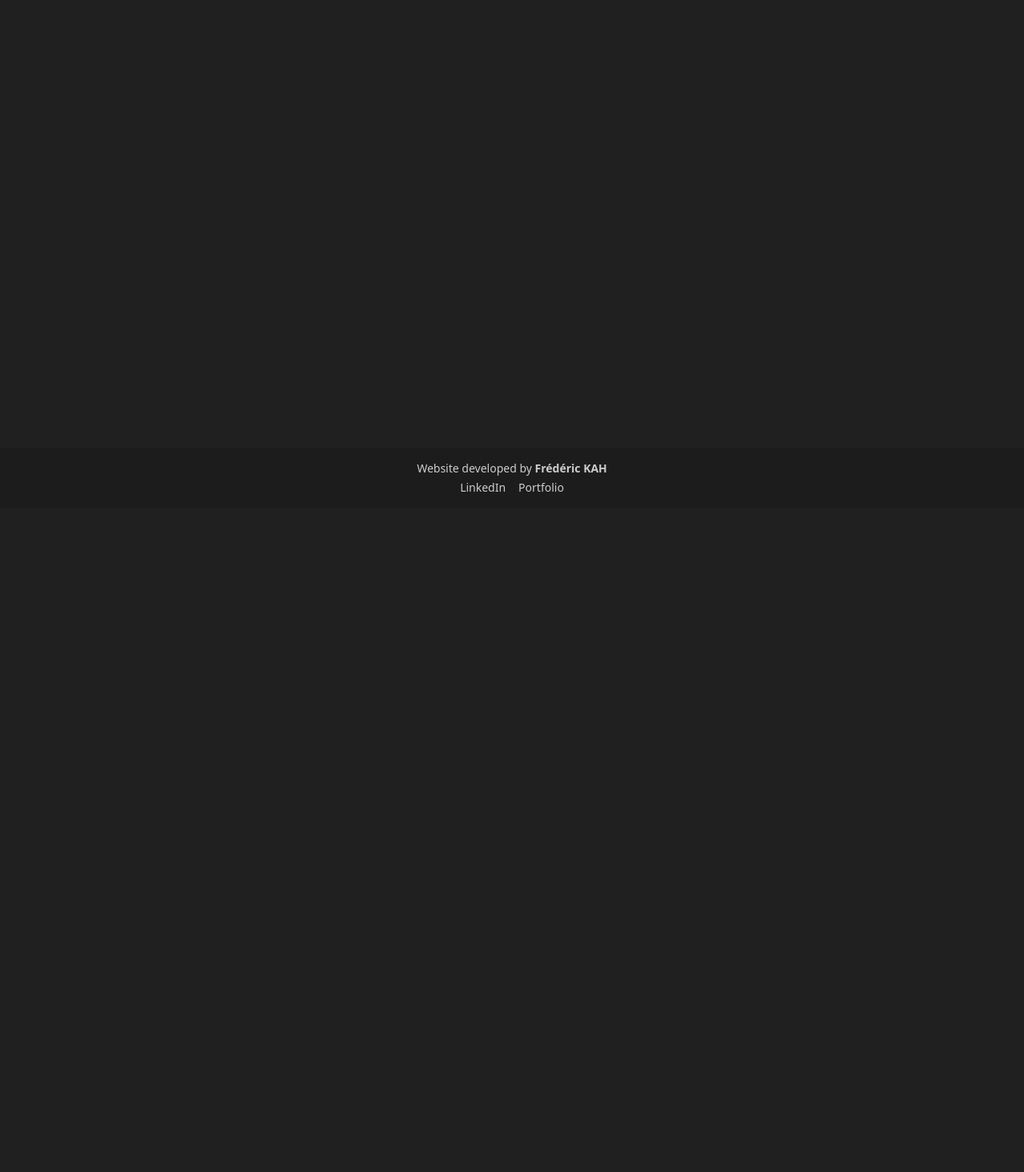
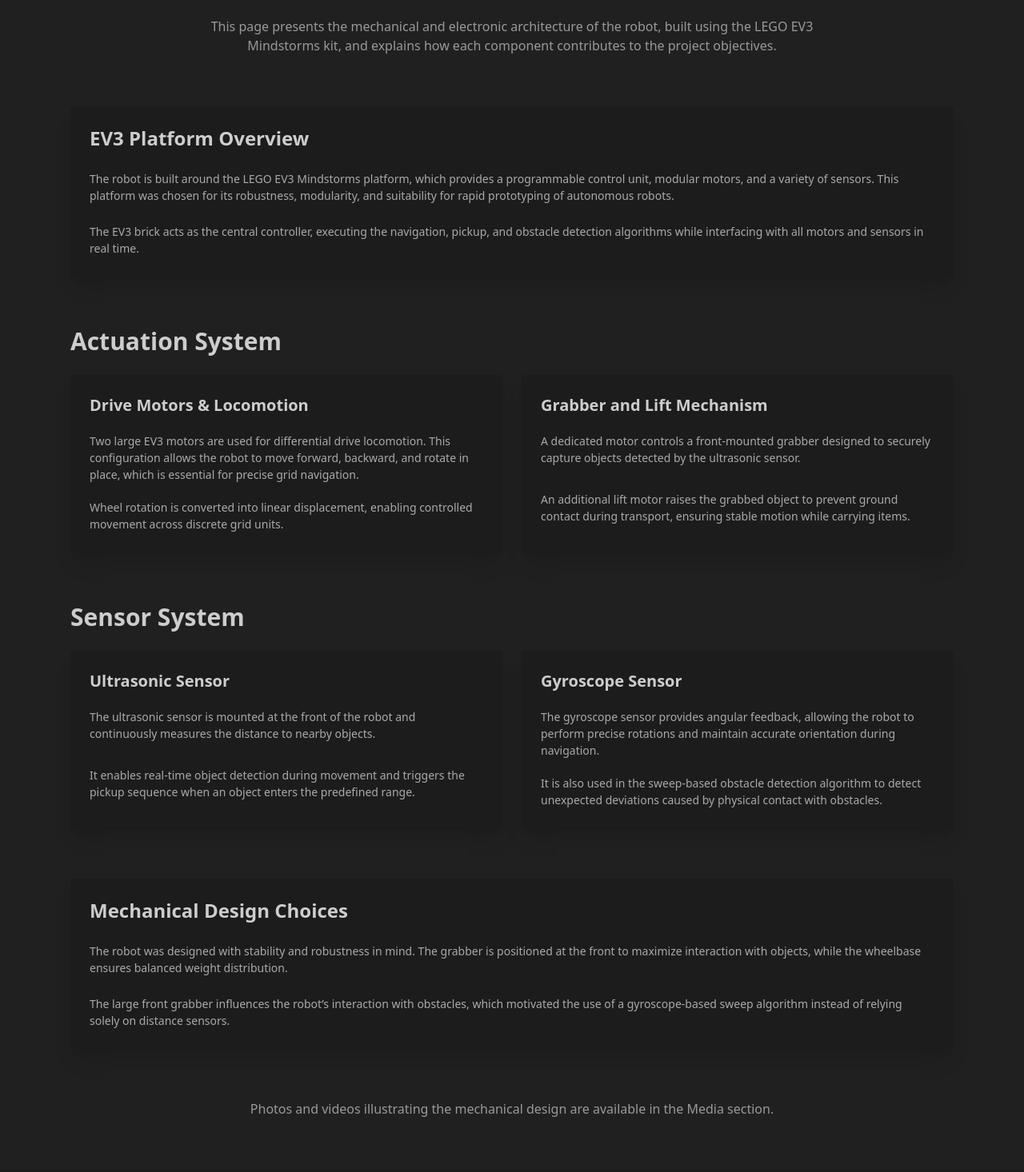
Before and after one commit to FrKah/robot_project, a React (Vite) app: page /robot-architecture in a window 1280 px wide. Shown: the part 164-1630 px from the top of the page at 80% size. Before the commit the page ends 800 px from the top, so only its background shows below. Built offline with nearby package versions, Linux system fonts and the light colour scheme.

Commit message:
Enhance layout with detailed sections on architecture, actuation, sensors, and mechanical design.

```diff
--- a/src/pages/RobotArchitecture.jsx
+++ b/src/pages/RobotArchitecture.jsx
@@ -1,11 +1,151 @@
-export const RobotArchiture = () => {
+export const RobotArchitecture = () => {
   return (
-    <main className="mx-auto max-w-4xl p-8">
-      <h1 className="pb-8 text-center text-4xl font-bold">
-        RobotArchiture
-      </h1>
+    <main className="mx-auto max-w-6xl px-6 py-16 space-y-16">
+
+      {/* Page header */}
+      <header className="text-center space-y-4">
+        <h1 className="text-4xl font-bold">Robot Architecture</h1>
+        <p className="opacity-70 max-w-3xl mx-auto">
+          This page presents the mechanical and electronic architecture of the robot,
+          built using the LEGO EV3 Mindstorms kit, and explains how each component
+          contributes to the project objectives.
+        </p>
+      </header>
+
+      {/* PLATFORM OVERVIEW */}
+      <section className="card bg-base-200 shadow-xl">
+        <div className="card-body space-y-4">
+          <h2 className="text-2xl font-semibold">
+            EV3 Platform Overview
+          </h2>
+          <p className="opacity-80">
+            The robot is built around the LEGO EV3 Mindstorms platform, which provides
+            a programmable control unit, modular motors, and a variety of sensors.
+            This platform was chosen for its robustness, modularity, and suitability
+            for rapid prototyping of autonomous robots.
+          </p>
+          <p className="opacity-80">
+            The EV3 brick acts as the central controller, executing the navigation,
+            pickup, and obstacle detection algorithms while interfacing with all
+            motors and sensors in real time.
+          </p>
+        </div>
+      </section>
+
+      {/* ACTUATION */}
+      <section className="space-y-6">
+        <h2 className="text-3xl font-semibold">
+          Actuation System
+        </h2>
+
+        <div className="grid md:grid-cols-2 gap-6">
+          <div className="card bg-base-200 shadow-xl">
+            <div className="card-body space-y-3">
+              <h3 className="text-xl font-semibold">
+                Drive Motors & Locomotion
+              </h3>
+              <p className="opacity-80">
+                Two large EV3 motors are used for differential drive locomotion.
+                This configuration allows the robot to move forward, backward,
+                and rotate in place, which is essential for precise grid navigation.
+              </p>
+              <p className="opacity-80">
+                Wheel rotation is converted into linear displacement, enabling
+                controlled movement across discrete grid units.
+              </p>
+            </div>
+          </div>
+
+          <div className="card bg-base-200 shadow-xl">
+            <div className="card-body space-y-3">
+              <h3 className="text-xl font-semibold">
+                Grabber and Lift Mechanism
+              </h3>
+              <p className="opacity-80">
+                A dedicated motor controls a front-mounted grabber designed to
+                securely capture objects detected by the ultrasonic sensor.
+              </p>
+              <p className="opacity-80">
+                An additional lift motor raises the grabbed object to prevent
+                ground contact during transport, ensuring stable motion while
+                carrying items.
+              </p>
+            </div>
+          </div>
+        </div>
+      </section>
+
+      {/* SENSORS */}
+      <section className="space-y-6">
+        <h2 className="text-3xl font-semibold">
+          Sensor System
+        </h2>
+
+        <div className="grid md:grid-cols-2 gap-6">
+          <div className="card bg-base-200 shadow-xl">
+            <div className="card-body space-y-3">
+              <h3 className="text-xl font-semibold">
+                Ultrasonic Sensor
+              </h3>
+              <p className="opacity-80">
+                The ultrasonic sensor is mounted at the front of the robot and
+                continuously measures the distance to nearby objects.
+              </p>
+              <p className="opacity-80">
+                It enables real-time object detection during movement and triggers
+                the pickup sequence when an object enters the predefined range.
+              </p>
+            </div>
+          </div>
+
+          <div className="card bg-base-200 shadow-xl">
+            <div className="card-body space-y-3">
+              <h3 className="text-xl font-semibold">
+                Gyroscope Sensor
+              </h3>
+              <p className="opacity-80">
+                The gyroscope sensor provides angular feedback, allowing the robot
+                to perform precise rotations and maintain accurate orientation
+                during navigation.
+              </p>
+              <p className="opacity-80">
+                It is also used in the sweep-based obstacle detection algorithm to
+                detect unexpected deviations caused by physical contact with obstacles.
+              </p>
+            </div>
+          </div>
+        </div>
+      </section>
+
+      {/* MECHANICAL DESIGN */}
+      <section className="card bg-base-200 shadow-xl">
+        <div className="card-body space-y-4">
+          <h2 className="text-2xl font-semibold">
+            Mechanical Design Choices
+          </h2>
+          <p className="opacity-80">
+            The robot was designed with stability and robustness in mind. The
+            grabber is positioned at the front to maximize interaction with objects,
+            while the wheelbase ensures balanced weight distribution.
+          </p>
+          <p className="opacity-80">
+            The large front grabber influences the robot’s interaction with obstacles,
+            which motivated the use of a gyroscope-based sweep algorithm instead of
+            relying solely on distance sensors.
+          </p>
+        </div>
+      </section>
+
+      {/* OPTIONAL MEDIA */}
+      <section className="text-center opacity-70">
+        <p>
+          Photos and videos illustrating the mechanical design are available
+          in the Media section.
+        </p>
+      </section>
+
     </main>
   );
 };
 
-export default RobotArchiture;
+export default RobotArchitecture;
```
